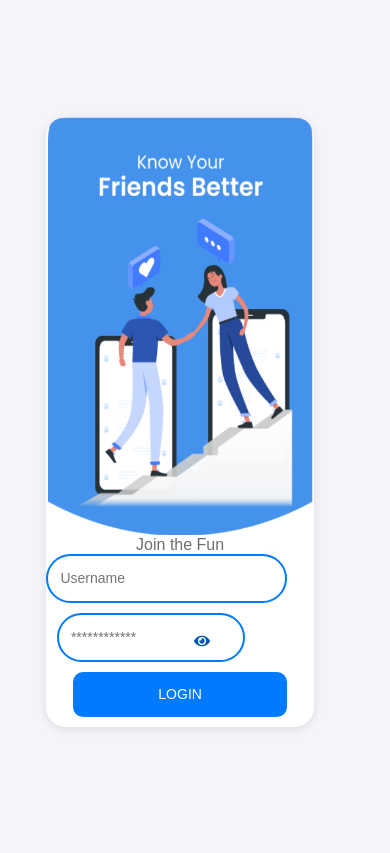
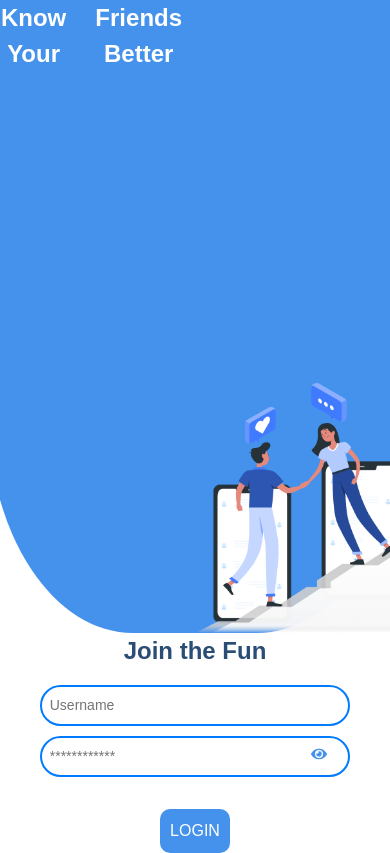
Before and after one commit to Ragulakarthik/React_chat_Application, a React (Create React App) app: page / in a window 390 px wide. Built offline with nearby package versions, Linux system fonts and the light colour scheme.

Commit message:
made responsive

```diff
--- a/src/Components/login.css
+++ b/src/Components/login.css
@@ -1,49 +1,65 @@
 body {
     font-family: Arial, sans-serif;
-    margin: 0;
-    padding: 0;
-    display: flex;
     justify-content: center;
     align-items: center;
+    display: flex;
     height: 100vh;
-    background-color: #f4f4f9;
+}
+
+body #root{
+    max-width: 425px;
 }
 
 .login-container {
-    height: 610px;
-    width: 330px;
+    height: 100vh;
     background-color: white;
-    box-shadow: 0 2px 10px rgba(0, 0, 0, 0.1);
     border-radius: 20px;
     text-align: center;
-    display: flex;
     flex-direction: column;
-    align-items: center;
 }
 
-h3 {
-    color: #007bff;
-    margin-top: 10px;
+.imageDiv {
+    display: flex;
+    justify-content: center;
+    height: 75vh;
+    background-color: #4592EC;
+    border-radius: 0 0 35% 35%;
 }
 
-img {
-    width: 100%;
-    height: 420px;
-    border-radius: 20px;
-    alt: "Login image";
+.knowyour {
+    font-size: 24px;
+    font-weight: 600;
+    color:white;
 }
 
-.form-section {
-    width: 100%;
+.friendbetter {
+    font-size: 24px;
+    font-weight: 600;
+    color:white;
+}
+
+.imageDiv img{
+    display: flex;
+    height: 250px;
+    align-self: flex-end;
+    justify-content: center;
+}
+
+.jointhefun {
+    font-size: 24px;
+    font-weight: 600;
+    color: #2A4D76;
 }
 
 .input-group {
+    /* display: flex; */
+    width: 75%;
+    flex-direction: column;
     margin-bottom: 10px;
-    position: relative;
+    justify-self: center;
 }
 
 .input-group input {
-    width: 80%;
     padding: 8px;
     font-size: 14px;
     border: 2px solid #007bff;
@@ -52,43 +68,56 @@ img {
     transition: border-color 0.3s ease;
 }
 
-.input-group input.error {
-    border-color: red;
+.password-wrapper input {
+    width: 75%;
+    padding: 8px;
+    font-size: 14px;
+    border: 2px solid #007bff;
+    border-radius: 50px;
 }
 
-.input-group input:focus {
-    border-color: #0056b3; /* Blue border for focused input fields */
-    box-shadow: 0 0 5px rgba(0, 91, 179, 0.6); /* Adds focus effect */
+.input-group input.error {
+    border-radius: 50px;
+    border-color: red;
 }
 
 .error-message {
     color: red;
     font-size: 12px;
-    margin-top: 5px;
+    margin-top: 3px;
 }
 
 .password-wrapper {
+    display: flex;
+    flex-direction: column;
     position: relative;
+    align-items: center;
 }
 
-.eye-icon {
+.password-wrapper input.error {
+    border-radius: 50px;
+    border-color: red;
+}
+.password-wrapper .eye-icon {
     position: absolute;
-    right: 45px;
-    top: 55%;
-    transform: translateY(-50%);
+    display: flex;
+    align-self: flex-end;
+    padding-top: 2.5%;
+    padding-right: 18%;
+    flex-direction: column;
     cursor: pointer;
-    color: #0056b3;
+    color: #4592EC;
 }
 
 button {
-    margin-bottom: 10px;
-    width: 25%; /* Increased width for better touch area */
+    margin-top: 2%;
     padding: 10px;
-    background-color: #007bff;
+    align-self: center;
+    background-color: #4592EC;
     color: white;
     border: none;
     border-radius: 10px;
-    font-size: 14px;
+    font-size: 16px;
     cursor: pointer;
     transition: background-color 0.3s ease, transform 0.2s ease;
 }
@@ -97,35 +126,3 @@ button:hover {
     background-color: #0056b3;
     transform: scale(1.05); /* Slight scale effect on hover */
 }
-
-button:disabled {
-    background-color: #ccc;
-    cursor: not-allowed;
-}
-
-@media (max-width: 768px) {
-    .login-container {
-        width: 90%;
-    }
-
-    img {
-        width: 100%;
-    }
-
-    h3 {
-        font-size: 22px;
-        margin-bottom: 10px;
-    }
-
-    .input-group input {
-        width: 90%; /* Adjusted width for mobile devices */
-        padding: 12px;
-        font-size: 14px;
-    }
-
-    button {
-        width: 80%; /* Adjusted button width for mobile */
-        padding: 12px;
-        font-size: 14px;
-    }
-}
--- a/src/Components/login.js
+++ b/src/Components/login.js
@@ -1,7 +1,6 @@
-import React, { useState } from 'react';
-import './login.css';
-import loginpic from './loginpic.png';
-import { FaEye, FaEyeSlash } from 'react-icons/fa';
+import React, { useState } from "react";
+import "./login.css";
+import { FaEye, FaEyeSlash } from "react-icons/fa";
 
 function Login({ onLoginSuccess }) {
   const handleSubmit = (e) => {
@@ -10,8 +9,8 @@ function Login({ onLoginSuccess }) {
       onLoginSuccess();
     }
   };
-    const [username, setUsername] = useState('');
-    const [password, setPassword] = useState('');
+  const [username, setUsername] = useState("");
+  const [password, setPassword] = useState("");
   const [showPassword, setShowPassword] = useState(false);
   const [errors, setErrors] = useState({});
 
@@ -25,7 +24,7 @@ function Login({ onLoginSuccess }) {
     if (!username) {
       newErrors.username = "Username can't be empty.";
     } else if (!/^[A-Za-z]+$/.test(username)) {
-            newErrors.username = 'Username can only contain alphabetic characters.';
+      newErrors.username = "Username can only contain alphabetic characters.";
     }
 
     if (!password) {
@@ -34,7 +33,7 @@ function Login({ onLoginSuccess }) {
       password.length < 8 ||
       !/[A-Z a-z 0-9 !@#$%^&* ]/.test(password)
     ) {
-            newErrors.password = 'Password must be at least 8 characters';
+      newErrors.password = "Password must be at least 8 characters";
     }
 
     setErrors(newErrors);
@@ -42,26 +41,53 @@ function Login({ onLoginSuccess }) {
   };
 
   return (
-        <div className="login-container">
-            <img src={loginpic} alt="Logo" />
-            <h3>Join the Fun</h3>
+    <div className="container p-0">
+      <div className="row">
+        <div className="login-container col-12 p-0">
+          <div className="imageDiv">
+            <p className="knowyour"> Know Your</p>
+            <p className="friendbetter">Friends Better</p>
+            <img src="/images/loginPic.png" alt="loginPic" />
+          </div>
+          <p className="jointhefun">Join the Fun</p>
           <div className="form-section">
             <form onSubmit={handleSubmit}>
               <div className="input-group">
-                        <input placeholder='Username' type="text" value={username} onChange={handleUsernameChange} className={errors.username ? 'error' : ''} />
-                        {errors.username && <span className="error-message">{errors.username}</span>}
+                <input
+                  placeholder="Username"
+                  type="text"
+                  value={username}
+                  onChange={handleUsernameChange}
+                  className={errors.username ? "error" : ""}
+                />
+                {errors.username && (
+                  <span className="error-message">{errors.username}</span>
+                )}
               </div>
-                    <div className="input-group">
                 <div className="password-wrapper">
-                            <input placeholder='************' type={showPassword ? 'text' : 'password'} value={password} onChange={handlePasswordChange} className={errors.password ? 'error' : ''} />
-                            <div className="eye-icon" onClick={toggleShowPassword} aria-hidden="true">
+                  <input
+                    placeholder="************"
+                    type={showPassword ? "text" : "password"}
+                    value={password}
+                    onChange={handlePasswordChange}
+                    className={errors.password ? "error" : ""}
+                  />
+                  <div
+                    className="eye-icon"
+                    onClick={toggleShowPassword}
+                    aria-hidden="true"
+                  >
                     {showPassword ? <FaEyeSlash /> : <FaEye />}
                   </div>
                 </div>
-                        {errors.password && <span className="error-message">{errors.password}</span>}
-                    </div>
+                {errors.password && (
+                  <span className="error-message">{errors.password}</span>
+                )}
+                <br />
               <button type="submit">LOGIN</button>
             </form>
+          </div>
+        </div>
       </div>
     </div>
   );
```
Also changed, not shown: public/images/loginPic.png (added). Lines whose indentation alone changed are shown as unchanged.
